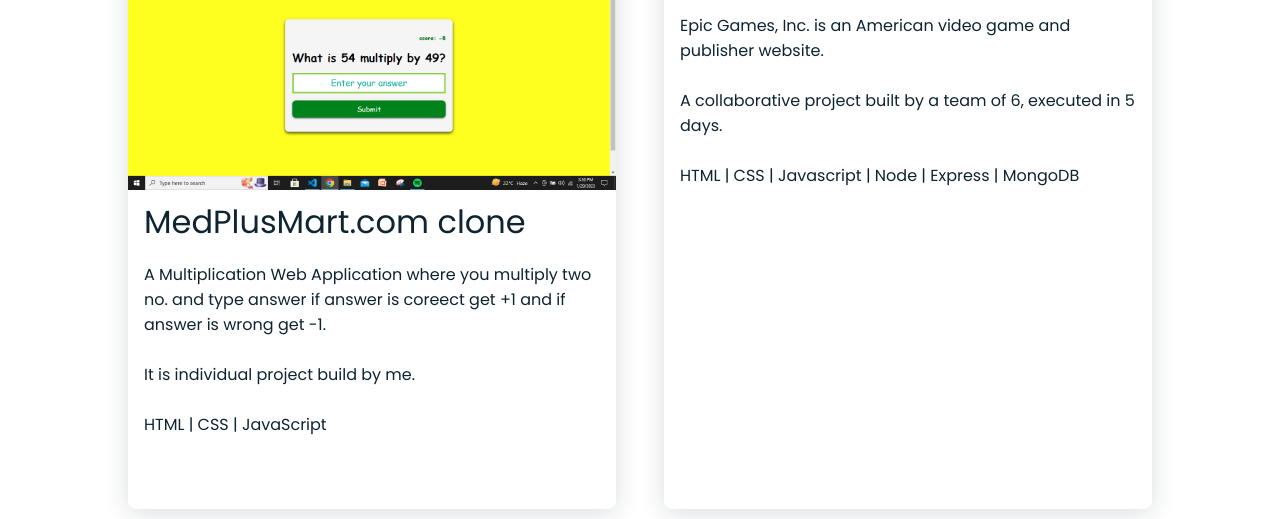
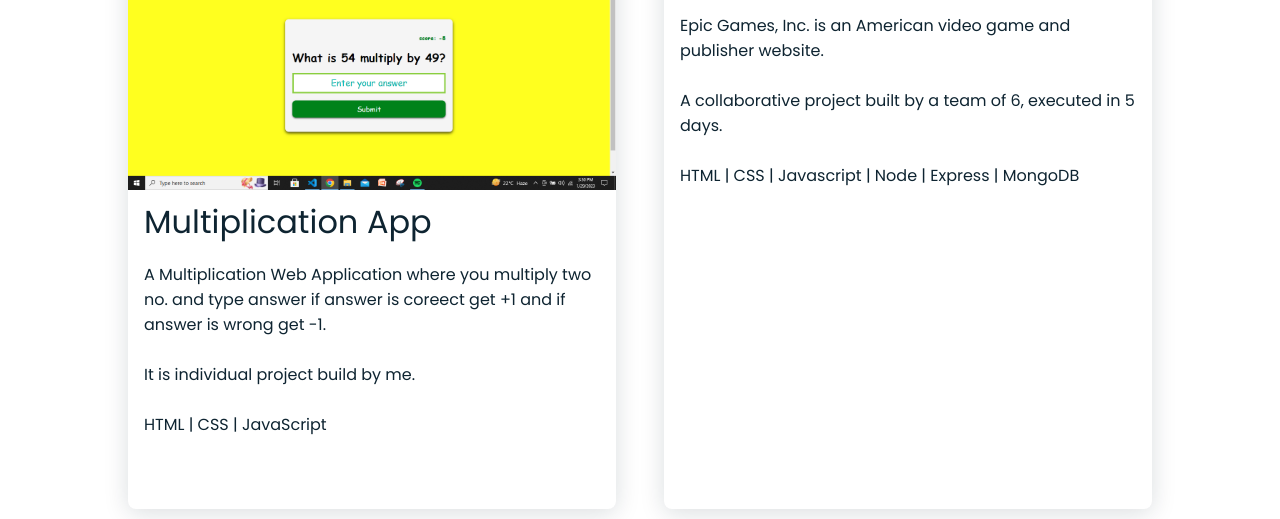
Before and after one commit to ayushporwal7078/Ayush7078, a plain HTML site: page index.html in a window 1280 px wide. Shown: the part 3093-3612 px from the top of the page. Drawn offline with nearby package versions, Linux system fonts and the light colour scheme.

Commit message:
Update index.html

```diff
--- a/index.html
+++ b/index.html
@@ -253,7 +253,7 @@
       <div class="project-container">
         <div class="project-img">
           <img src="./Images/Multiplication.png" alt="cult.fit" />
-          <p class="project-title">MedPlusMart.com clone</p>
+          <p class="project-title">Multiplication App</p>
           <p class="project-subtitle">
             A Multiplication Web Application where you multiply two no. and type answer
             if answer is coreect get +1 and if answer is wrong get -1.
```
